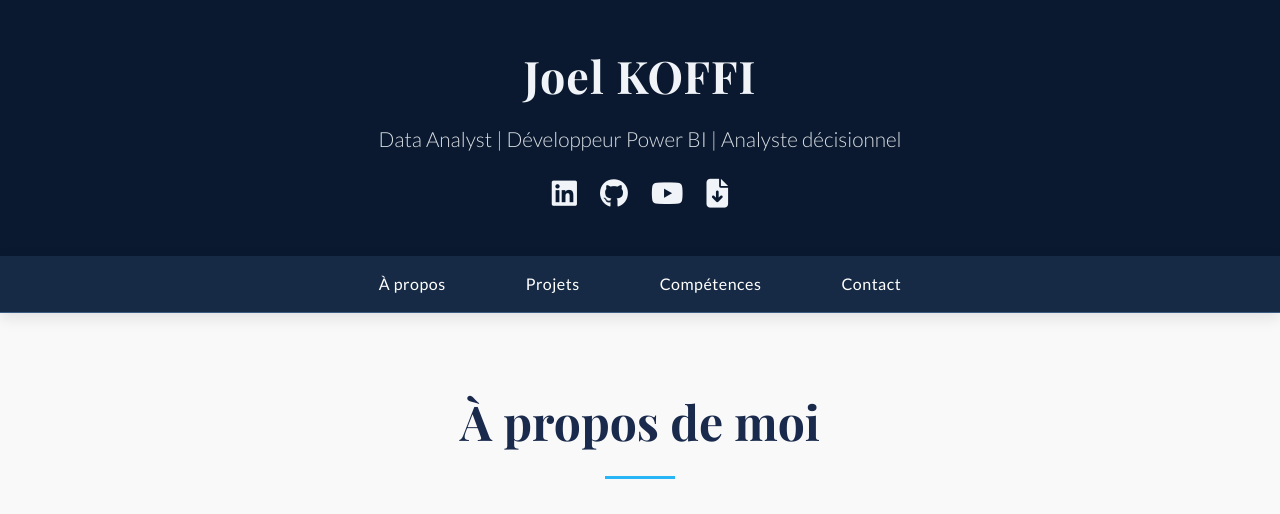
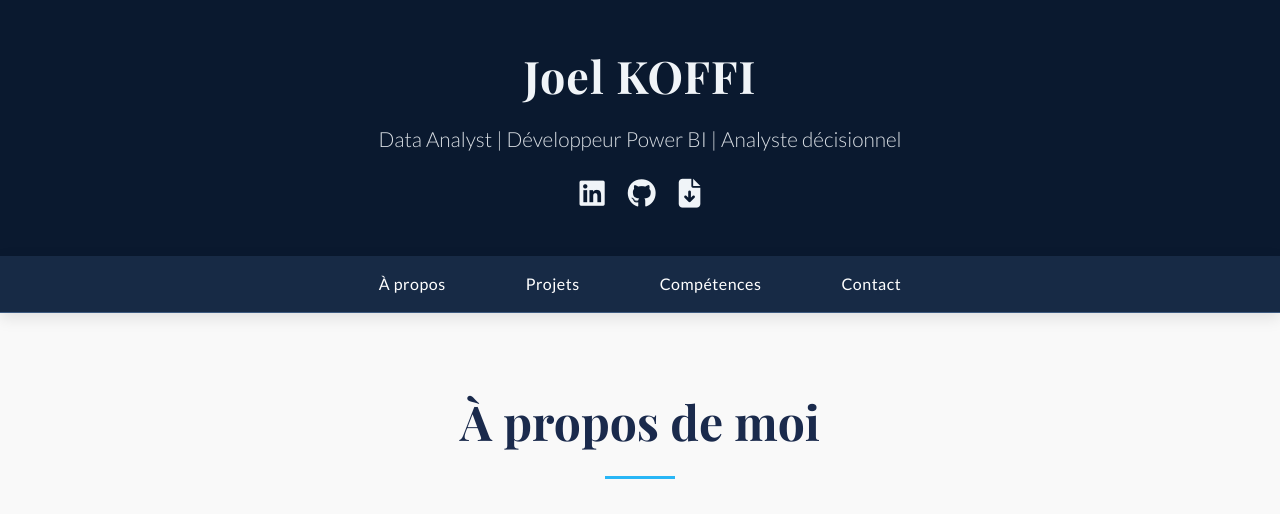
Before and after one commit to Analytic-Dev/Analytic-Dev.github.io, a plain HTML site: page index.html in a window 1280 px wide. Shown: the top 514 px of the page. Drawn offline with nearby package versions, Linux system fonts and the light colour scheme.

Commit message:
Update index.html

```diff
--- a/index.html
+++ b/index.html
@@ -324,8 +324,8 @@
         <div class="social-links">
             <!--💡 MIS À JOUR: Ajoutez vos liens vers vos réseaux sociaux et votre CV -->
             <a href="https://www.linkedin.com/in/joel-koffi-nguessan" target="_blank" title="LinkedIn"><i class="fab fa-linkedin"></i></a>
-            <a href="[VOTRE_URL_GITHUB]" target="_blank" title="GitHub"><i class="fab fa-github"></i></a>
-            <a href="[VOTRE_URL_YOUTUBE]" target="_blank" title="YouTube"><i class="fab fa-youtube"></i></a>
+            <a href="https://github.com/Analytic-Dev" target="_blank" title="GitHub"><i class="fab fa-github"></i></a>
+            <!--💡 <a href="[VOTRE_URL_YOUTUBE]" target="_blank" title="YouTube"><i class="fab fa-youtube"></i></a> -->
             <a href="assets/Votre_Nom_CV.pdf" download title="Télécharger mon CV"><i class="fas fa-file-arrow-down"></i></a>
         </div>
     </div>
```
